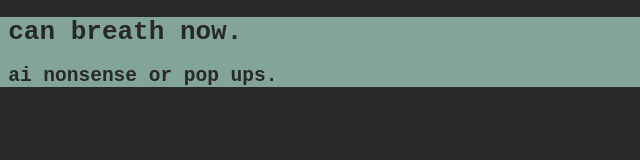
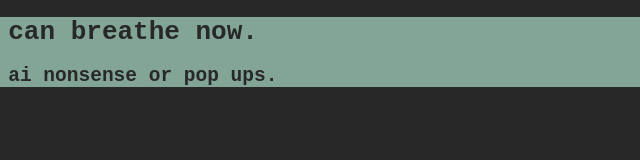
Before and after one commit to saabgeek04/saabgeek04.github.io, a plain HTML site: page index.html in a window 1280 px wide. Shown: the full height of the page, 421-1061 px from the left. Drawn offline with Linux system fonts and the light colour scheme.

Commit message:
smelling

```diff
--- a/index.html
+++ b/index.html
@@ -11,7 +11,7 @@
 <div id="splash">
 
 
-    <h1>Welcome to my website. You can breath now.</h1>
+    <h1>Welcome to my website. You can breathe now.</h1>
     <h2>This is a safe place. No generative ai nonsense or pop ups.</h2>
 
 
```
